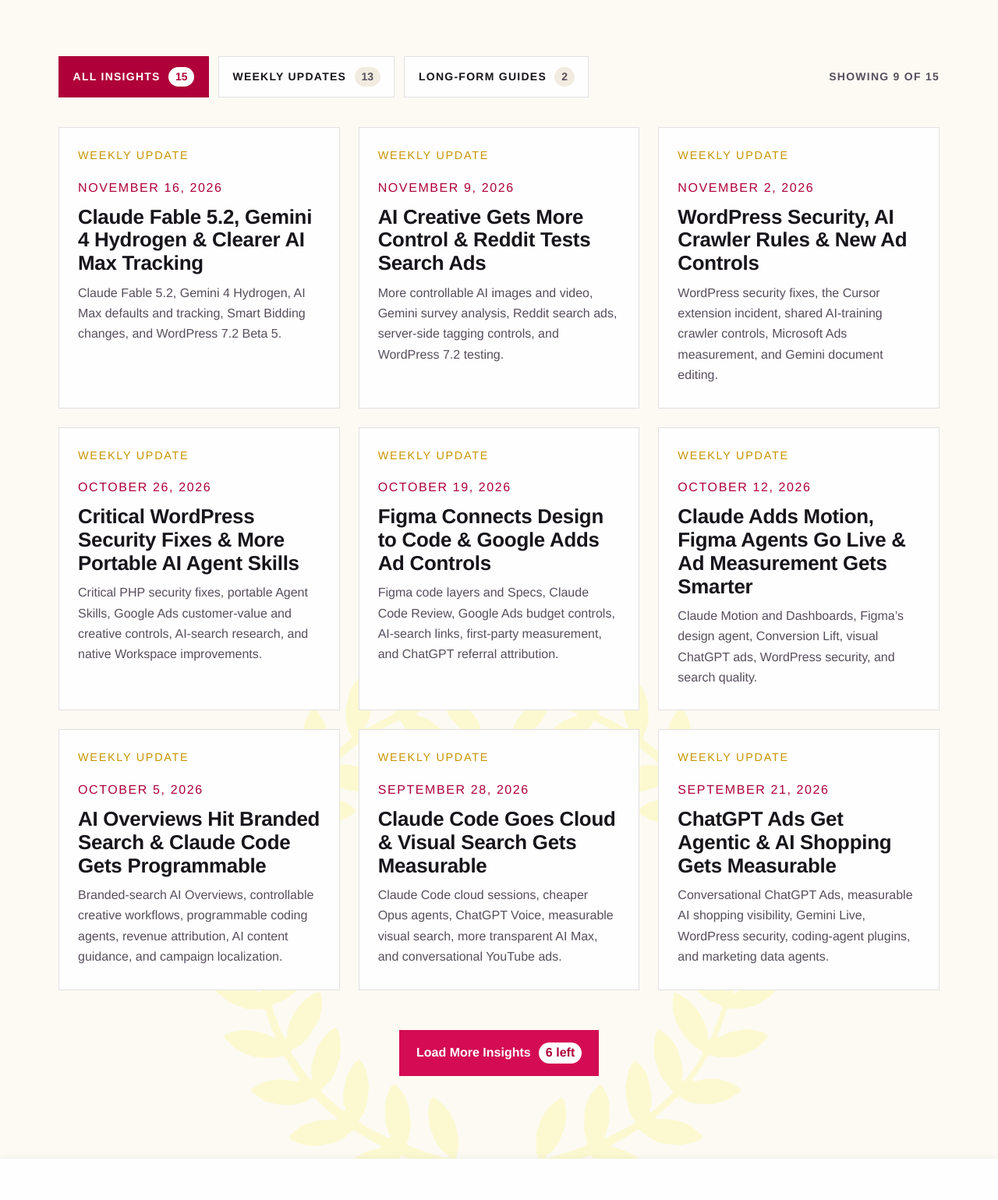
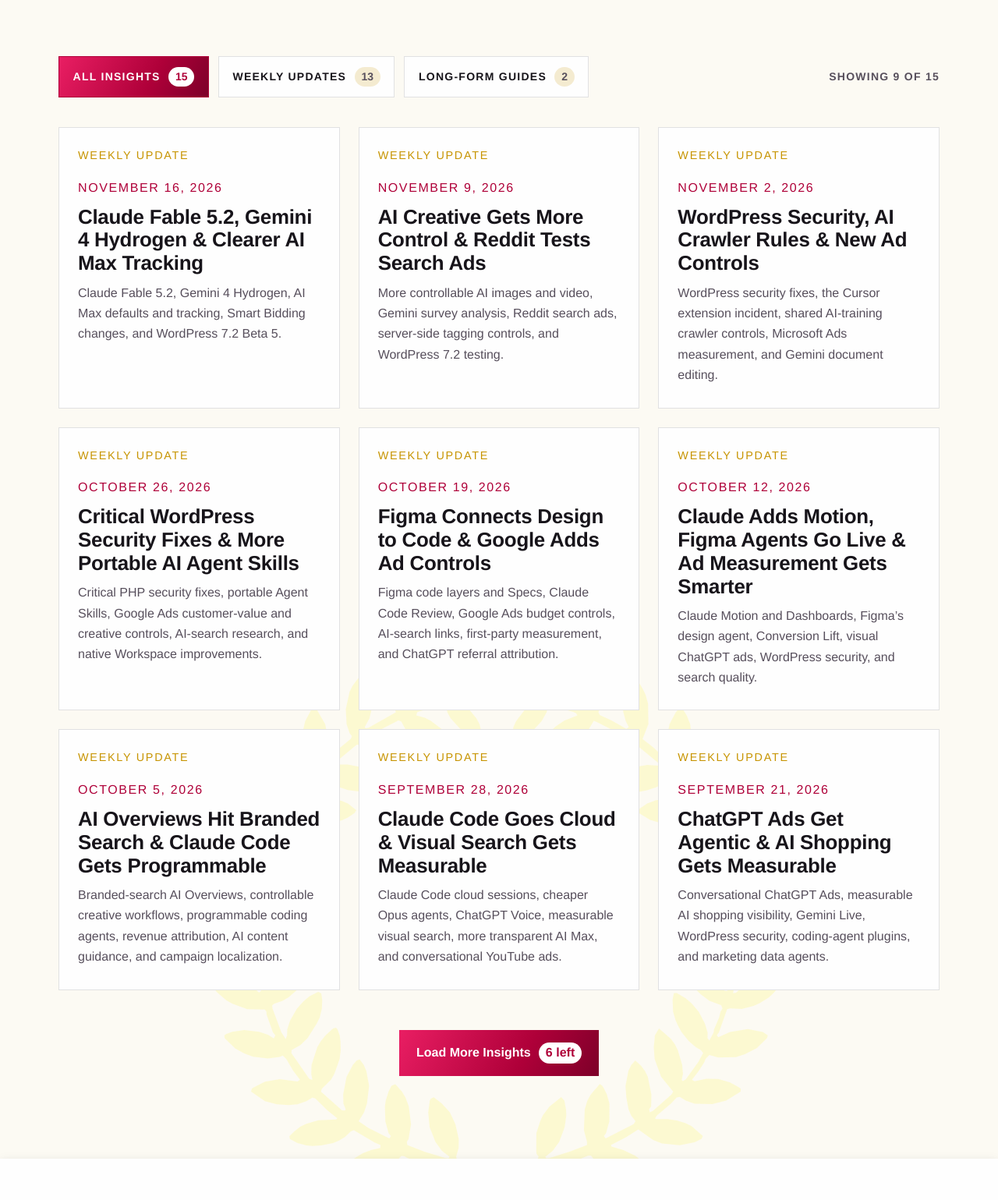
Before and after one commit to trashplanet/lol, a plain HTML site: page blog/index.html in a window 1280 px wide. Shown: the part 556-2095 px from the top of the page at 78% size. Drawn offline with Linux system fonts and the light colour scheme.

Commit message:
styling filter buttons

```diff
--- a/blog/index.html
+++ b/blog/index.html
@@ -19,7 +19,7 @@
 	<meta name="twitter:description" content="Notes on SEO, AEO, content strategy, and marketing technology including weekly updates from marketing professional Laura Ferruggia.">
 	<link rel="shortcut icon" href="/laurel-icon.ico" type="image/x-icon">
 	<link rel="stylesheet" href="/css/site.css?v=20261121-3">
-	<link rel="stylesheet" href="/css/blog.css?v=20261121-3">
+	<link rel="stylesheet" href="/css/blog.css?v=20261121-6">
 	<script src="/js/site.js?v=20261121" defer></script>
 	<script src="/js/blog-archive.js" defer></script>
 	<script type="application/ld+json">
--- a/css/blog.css
+++ b/css/blog.css
@@ -106,17 +106,22 @@ main.archive::after {
 	background: #f1ecdf;
 	color: var(--ink-soft);
 }
+.archive-filters button:not([data-filter="all"])[aria-pressed="false"] span {
+	background: color-mix(in srgb, var(--gold) 18%, transparent);
+}
 .archive-more {
 	display: flex;
 	width: fit-content;
 	max-width: 100%;
 	margin: clamp(1.75rem, 4vw, 3.5rem) auto 0;
 	padding: 1rem 1.4rem;
-	background: #d40c53;
+	background: var(--crimson);
 	color: #fff;
 	border: 0;
 }
-.archive-more:hover { background: var(--crimson); }
+.archive-filters button[aria-pressed="true"],
+.archive-more { background-image: var(--grad); }
+.archive-more:hover { background: var(--crimson-deep); }
 .archive-more span,
 .archive-filters button[aria-pressed="true"] span { background: #fff; color: var(--crimson); }
 .archive button:focus-visible { outline: 2px solid var(--crimson); outline-offset: 3px; }
```
Also changed, not shown: blog/how-to-do-keyword-research/index.html (+1 -1 lines), blog/link-building-guide/index.html (+1 -1 lines).
